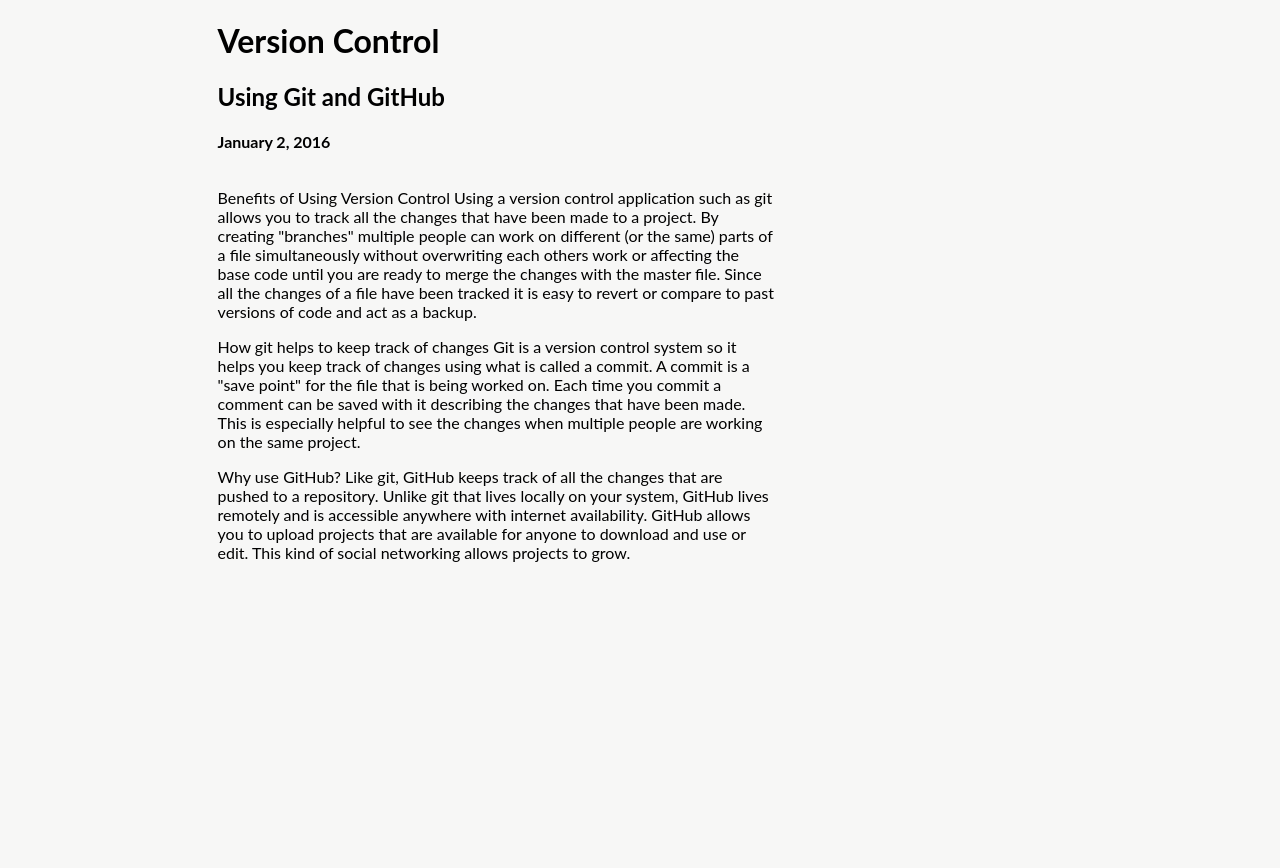
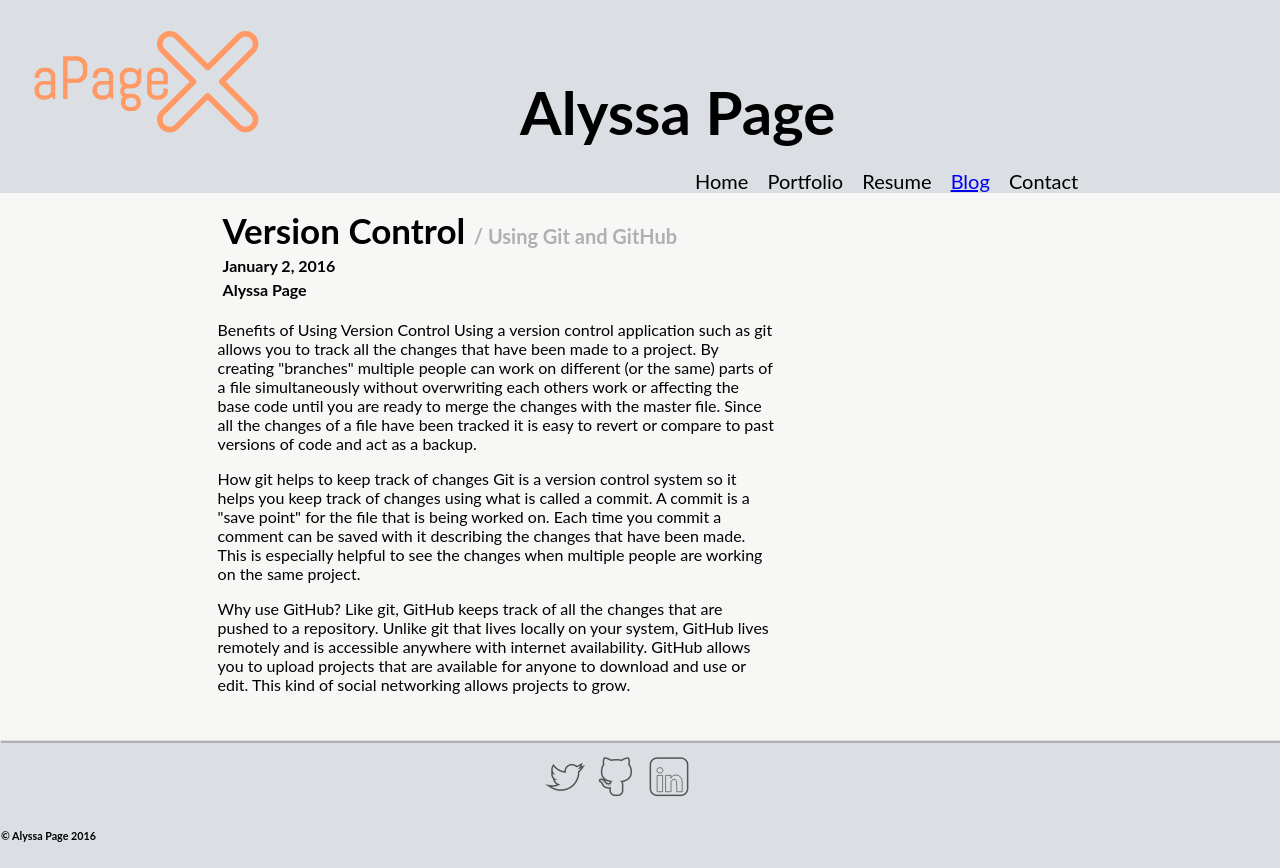
Before and after one commit to ajpage/ajpage.github.io, a plain HTML site: page blog/git.html in a window 1280 px wide. Before the commit the page ends 800 px from the top, so only its background shows below. Drawn offline with Linux system fonts and the light colour scheme.

Commit message:
Create style for blog posts

```diff
--- a/blog/git.html
+++ b/blog/git.html
@@ -1,14 +1,35 @@
 <!DOCTYPE html>
+
+<html>
 <head>
   <title>Using Git and GitHub</title>
   <meta charset="UTF-8">
   <link rel="stylesheet" type="text/css" href="../stylesheets/default.css">
+  <link rel="stylesheet" type="text/css" href="../stylesheets/blog.css">
 </head>
 
+<body>
+
+<header>
+  <!-- Site logo -->
+  <img src="../imgs/logo.png" alt="site logo">
+  <h1>Alyssa Page</h1>
+  <!-- Nav bar -->
+  <nav>
+    <ul>
+      <li id="home">Home</li>
+      <li id="portfolio">Portfolio</li>
+      <li id="resume">Resume</li>
+      <li id="blog"><a href="blog/index.html">Blog</a></li>
+      <li id="contact">Contact</li>
+    </ul>
+  </nav>
+</header>
+
 <main>
-  <h1>Version Control</h1>
-  <h2>Using Git and GitHub</h2>
+  <h1>Version Control <span>/ Using Git and GitHub</span></h1>
   <h4>January 2, 2016</h4>
+  <h4>Alyssa Page</h4>
 
   <section>
     <p>
@@ -27,3 +48,17 @@
       <!-- copy and paste as many sections as you want to add paragraphs -->
   </section>
 </main>
+
+<footer>
+<div class="page-break"></div>
+  <!-- links to social media -->
+  <div class="social-media">
+  <a href="https://twitter.com/page_ajay"><img src="../imgs/entoni_twitterbird-48.png" alt="twitter link"></a>
+  <a href="https://github.com/ajpage"><img src="../imgs/entoni_github-48.png" alt="GitHub link"></a>
+  <a href="https://www.linkedin.com/in/alyssa-page-b7714781"><img src="../imgs/entoni_linkedin-48.png" alt="LinkedIn link"></a>
+  </div>
+  <h6>&copy; Alyssa Page 2016</h6>
+</footer>
+
+</body>
+</html>
--- /dev/null
+++ b/stylesheets/blog.css
@@ -0,0 +1,17 @@
+#home {
+	color: black;
+}
+
+h1 {
+	font-size: 35px;
+	margin: 15px 5px 5px 5px;
+}
+
+h4 {
+	margin: 5px;
+}
+
+span {
+	font-size: 20px;
+	color: #aeb0b4;
+}
```
